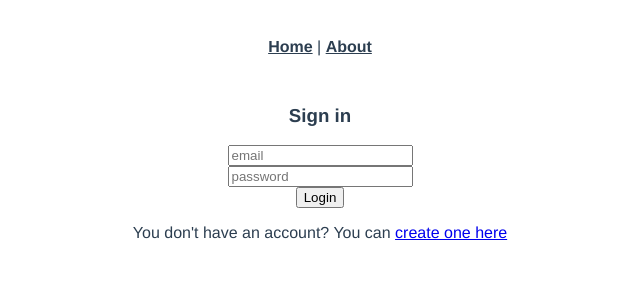
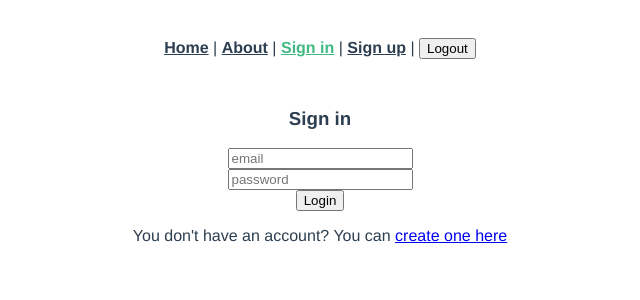
Before and after one commit to lindgr3n/vue-firebase-vuetify-boilerplate, a Vue app: page /sign-in in a window 1280 px wide. Shown: the top 300 px of the page, without its empty margins (320-960 px from the left). Built offline with nearby package versions, Linux system fonts and the light colour scheme; no server answers.

Commit message:
Add routes and logout

```diff
--- a/src/App.vue
+++ b/src/App.vue
@@ -2,11 +2,26 @@
   <div id="app">
     <div id="nav">
       <router-link to="/">Home</router-link> |
-      <router-link to="/about">About</router-link>
+      <router-link to="/about">About</router-link> |
+      <router-link to="/sign-in">Sign in</router-link> |
+      <router-link to="/sign-up">Sign up</router-link> |
+      <button @click="onLogOut">Logout</button>
     </div>
     <router-view/>
   </div>
 </template>
+
+<script>
+export default {
+  methods: {
+    onLogOut() {
+      this.$store.dispatch("signOutUser");
+      this.$router.replace("sign-in");
+    }
+  }
+};
+</script>
+
 
 <style>
 #app {
```
